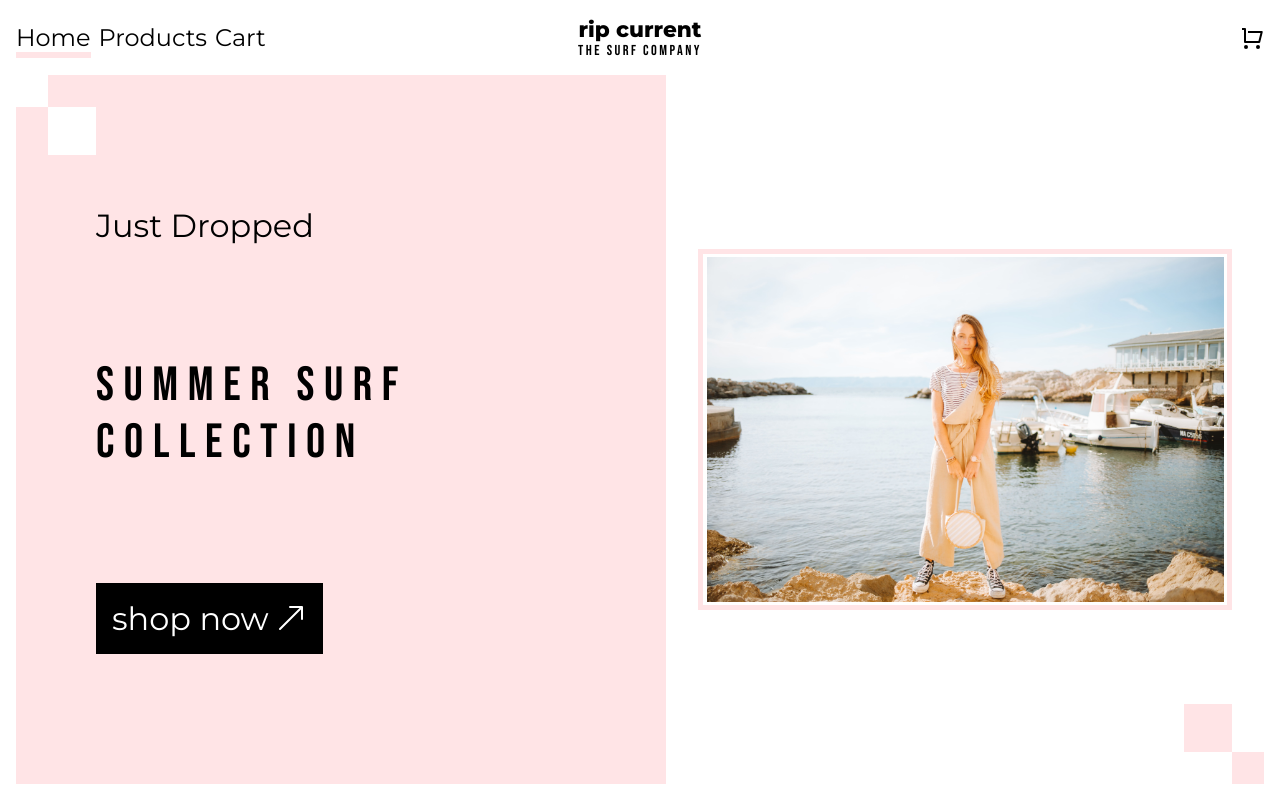
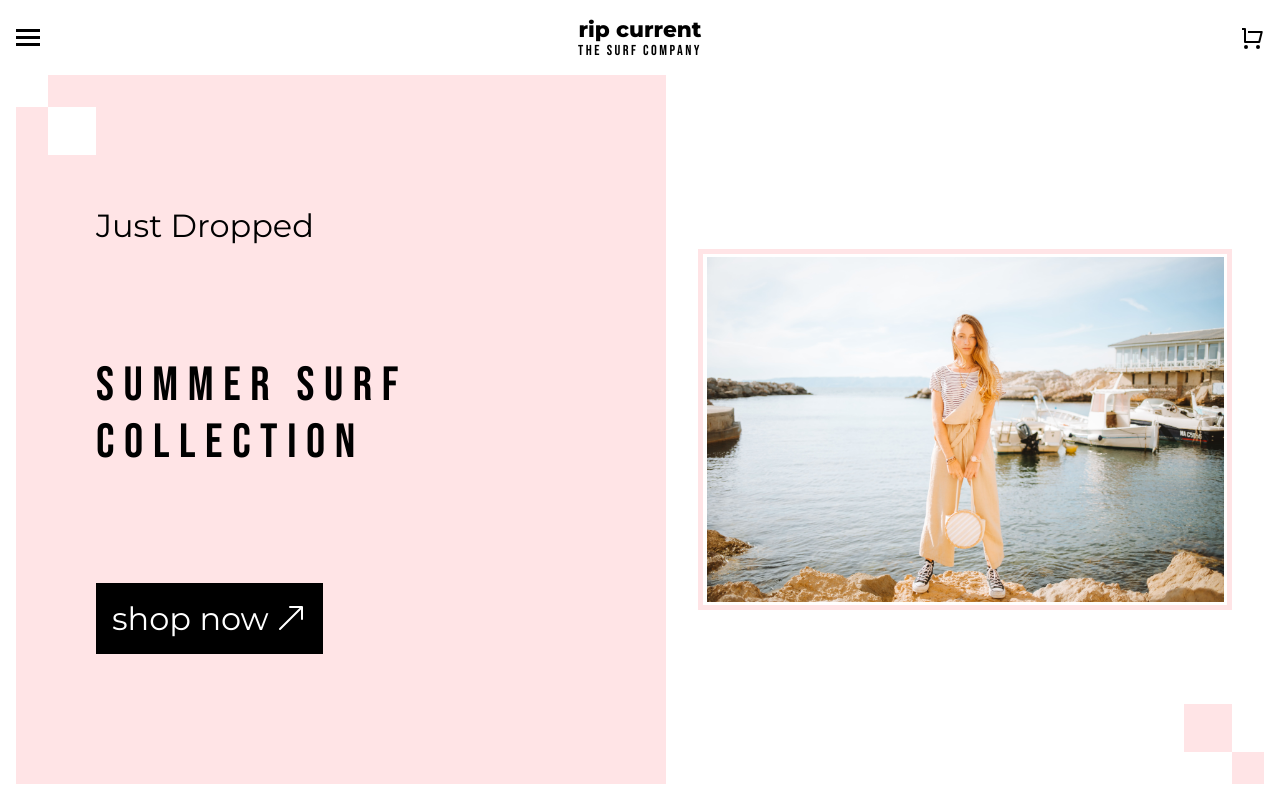
Before and after one commit to OndraSvec/shopping-cart, a React (Vite) app: page / in a window 1280 px wide. Built offline with nearby package versions, Linux system fonts and the light colour scheme.

Commit message:
Add navbar hamburger menu

```diff
--- /dev/null
+++ b/src/components/NavMenu.jsx
@@ -0,0 +1,23 @@
+import PropTypes from "prop-types";
+
+const NavMenu = ({ active, onClick, children }) => (
+  <div className={`navMenu ${active ? "active" : null}`}>
+    <div className="menu-container" onClick={onClick}>
+      <div className="nav-menu"></div>
+      <div className="nav-menu"></div>
+      <div className="nav-menu"></div>
+    </div>
+    {children}
+  </div>
+);
+
+export default NavMenu;
+
+NavMenu.propTypes = {
+  active: PropTypes.bool,
+  onClick: PropTypes.func,
+  children: PropTypes.oneOfType([
+    PropTypes.arrayOf(PropTypes.node),
+    PropTypes.node,
+  ]),
+};
--- a/src/components/Navbar.jsx
+++ b/src/components/Navbar.jsx
@@ -1,11 +1,16 @@
-import { useContext } from "react";
+import { useContext, useState } from "react";
 import { CartContext } from "../CartContext";
+import NavMenu from "./NavMenu";
 import { NavLink } from "react-router-dom";
 import { RiShoppingCartLine } from "react-icons/ri";
 import { RiShoppingCartFill } from "react-icons/ri";
 
 const Navbar = () => {
+  const [menuExpanded, setMenuExpanded] = useState(false);
   const { cartItems } = useContext(CartContext);
+
+  const handleClick = () => setMenuExpanded((prevState) => !prevState);
+
   const activeHome = {
     borderBottom:
       "var(--active-link-border-bottom) solid var(--color-theme-homePage)",
@@ -21,6 +26,7 @@ const Navbar = () => {
 
   return (
     <nav className="navBar">
+      <NavMenu active={menuExpanded} onClick={handleClick}>
         <ul>
           <li>
             <NavLink
@@ -47,6 +53,7 @@ const Navbar = () => {
             </NavLink>
           </li>
         </ul>
+      </NavMenu>
       <div className="logo">
         <h1>rip current</h1>
         <p>the surf company</p>
--- a/src/styles/App.css
+++ b/src/styles/App.css
@@ -10,6 +10,7 @@
   --navbar-p: clamp(0.5rem, 5vw, 1rem);
   --navbar-links-gap: clamp(0.1rem, 5vw, 0.5rem);
   --navbar-links-fs: clamp(0.5rem, 5vw, 1.5rem);
+  --navMenu-translate: calc(var(--navbar-links-fs) * 0.29);
   --navbar-logo-fs: calc(var(--navbar-links-fs) * 0.6);
   --navbar-logo-ls: calc(var(--navbar-logo-fs) * 0.17);
   --homepage-left-text-gap: clamp(0.75rem, 10vw, 7rem);
@@ -70,10 +71,57 @@ button {
   padding: var(--navbar-p);
   display: grid;
   grid-template-columns: repeat(3, 1fr);
+  column-gap: min(5%, 0.25rem);
   align-items: center;
 }
 
-.navBar > ul {
+.navMenu {
+  width: 100%;
+  display: flex;
+  gap: var(--navbar-links-gap);
+  overflow: hidden;
+}
+
+.navMenu a {
+  display: none;
+}
+
+.navMenu.active a {
+  display: block;
+}
+
+.menu-container {
+  background-color: transparent;
+  width: var(--navbar-links-fs);
+  height: var(--navbar-links-fs);
+  gap: 15%;
+  display: flex;
+  flex-direction: column;
+  justify-content: center;
+  cursor: pointer;
+}
+
+.menu-container > .nav-menu {
+  background-color: black;
+  height: calc(var(--navbar-links-fs) * 0.125);
+  transition: transform 0.25s;
+}
+
+.navMenu.active .nav-menu {
+  transition: transform 0.25s;
+}
+
+.navMenu.active .nav-menu:first-child {
+  transform: translateY(var(--navMenu-translate)) rotate(45deg);
+}
+.navMenu.active .nav-menu:nth-child(2) {
+  transform: scale(0);
+}
+.navMenu.active .nav-menu:last-child {
+  transform: translateY(calc(var(--navMenu-translate) * -1)) rotate(-45deg);
+}
+
+.navBar ul {
   list-style: none;
   display: flex;
   flex-direction: column;
@@ -519,7 +567,10 @@ main {
 }
 
 @media screen and (min-width: 1000px) {
-  .navBar > ul {
+  .navBar > .navMenu {
+    align-items: center;
+  }
+  .navBar ul {
     flex-direction: row;
   }
   .carousel {
```
Lines whose indentation alone changed are shown as unchanged.
